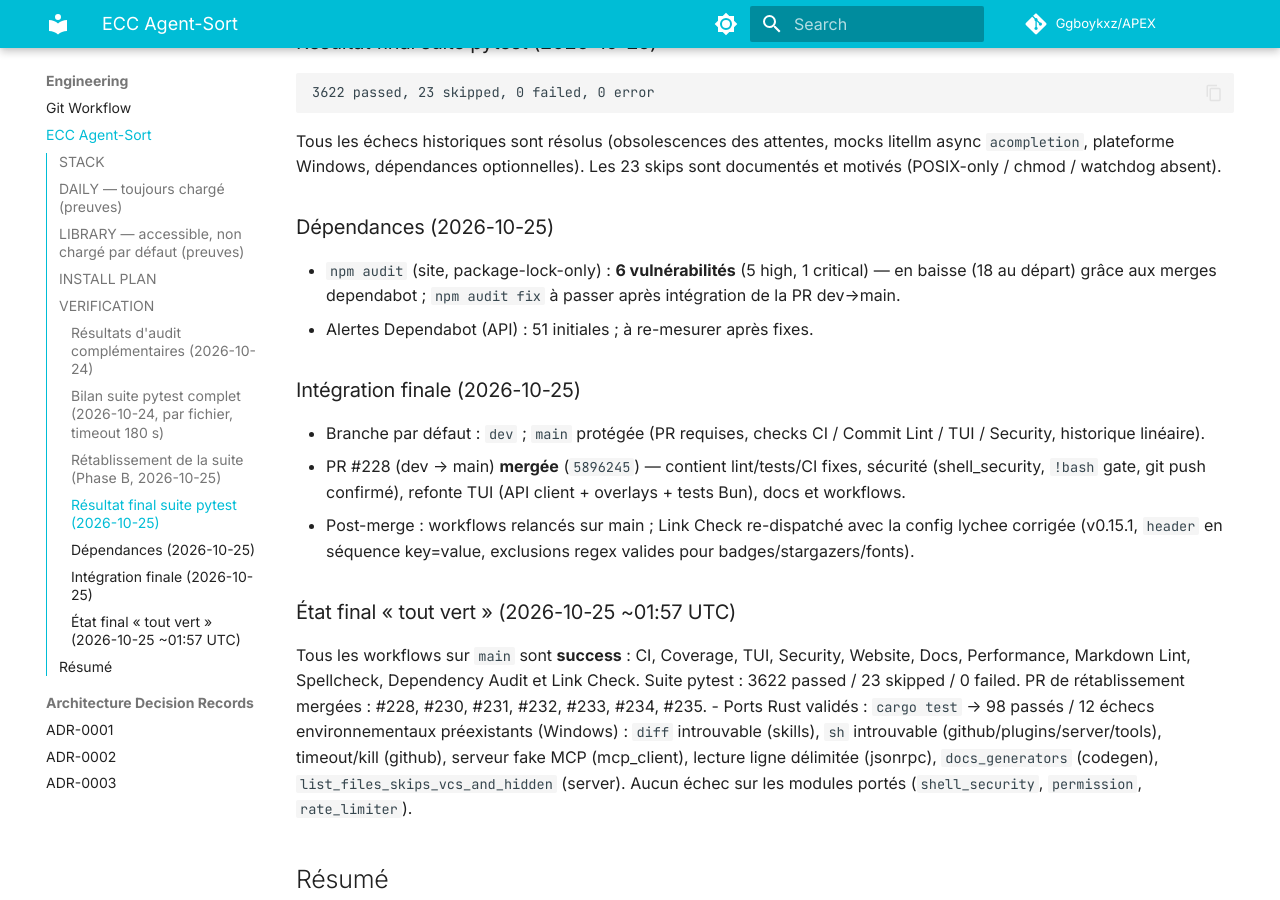
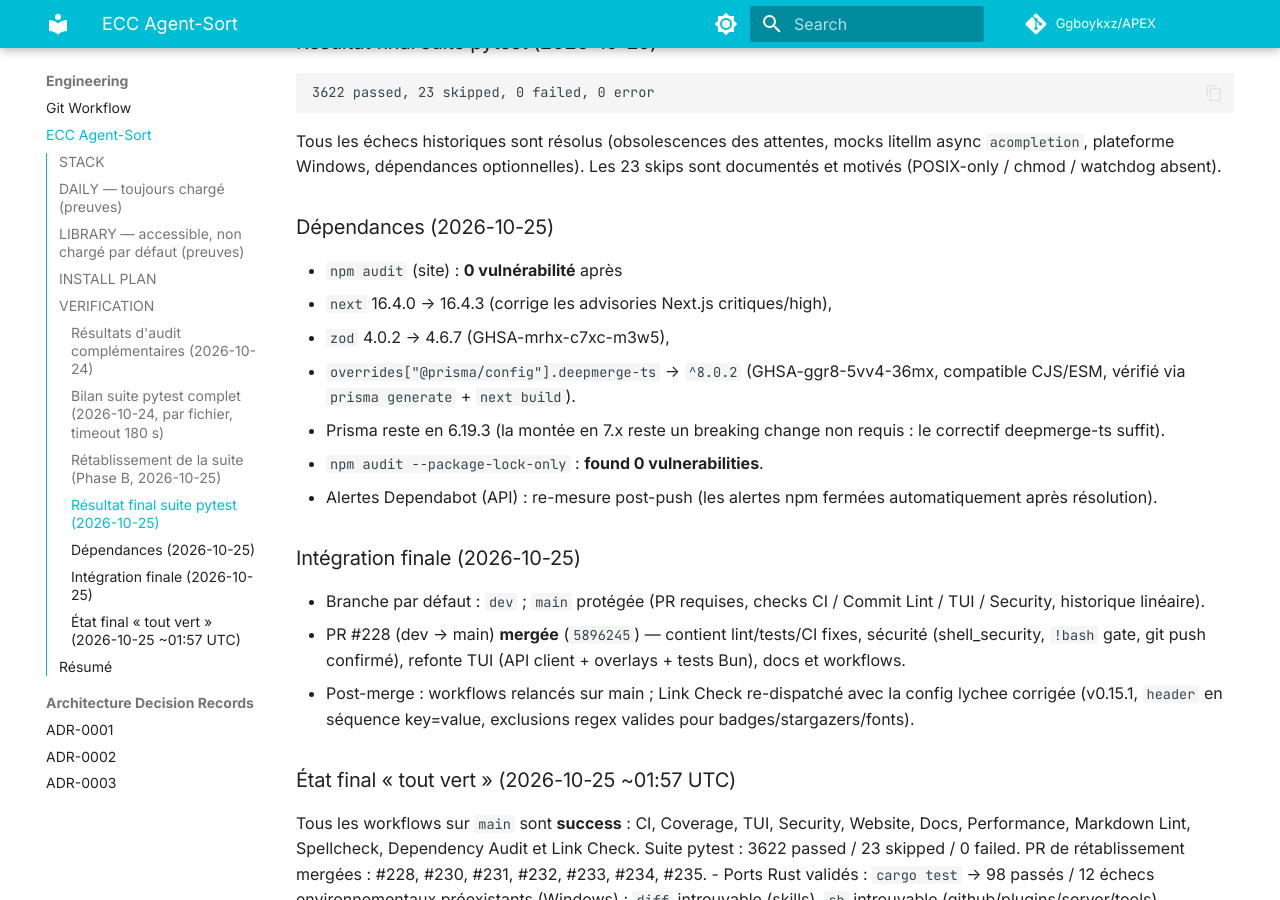
Before and after one commit to Ggboykxz/APEX, an MkDocs documentation site: the page built from docs/ecc-agent-sort.md, in a window 1280 px wide and 900 px high, scrolled down 4343 px. Built offline with MkDocs 1.6.1 and Material for MkDocs 9.7.7, drawn with Linux system fonts in a browser that asks for light colours; comment, search, counter and statistics services are not loaded; the version menu is left out.

Commit message:
chore(deps): override deepmerge-ts to 8.0.2 (prisma chain), audit now clean

```diff
--- a/docs/ecc-agent-sort.md
+++ b/docs/ecc-agent-sort.md
@@ -135,10 +135,16 @@ Les 23 skips sont documentés et motivés (POSIX-only / chmod / watchdog absent)
 
 ### Dépendances (2026-10-25)
 
-- `npm audit` (site, package-lock-only) : **6 vulnérabilités** (5 high,
-  1 critical) — en baisse (18 au départ) grâce aux merges dependabot ;
-  `npm audit fix` à passer après intégration de la PR dev→main.
-- Alertes Dependabot (API) : 51 initiales ; à re-mesurer après fixes.
+- `npm audit` (site) : **0 vulnérabilité** après
+  - `next` 16.4.0 → 16.4.3 (corrige les advisories Next.js critiques/high),
+  - `zod` 4.0.2 → 4.6.7 (GHSA-mrhx-c7xc-m3w5),
+  - `overrides["@prisma/config"].deepmerge-ts` → `^8.0.2` (GHSA-ggr8-5vv4-36mx,
+    compatible CJS/ESM, vérifié via `prisma generate` + `next build`).
+- Prisma reste en 6.19.3 (la montée en 7.x reste un breaking change non requis :
+  le correctif deepmerge-ts suffit).
+- `npm audit --package-lock-only` : **found 0 vulnerabilities**.
+- Alertes Dependabot (API) : re-mesure post-push (les alertes npm fermées
+  automatiquement après résolution).
 
 ### Intégration finale (2026-10-25)
 
--- a/package.json
+++ b/package.json
@@ -82,6 +82,11 @@
     "zod": "^4.6.7",
     "zustand": "^5.0.6"
   },
+  "overrides": {
+    "@prisma/config": {
+      "deepmerge-ts": "^8.0.2"
+    }
+  },
   "devDependencies": {
     "@tailwindcss/postcss": "^4",
     "@types/react": "^19",
```
Also changed, not shown: 1 other file.
